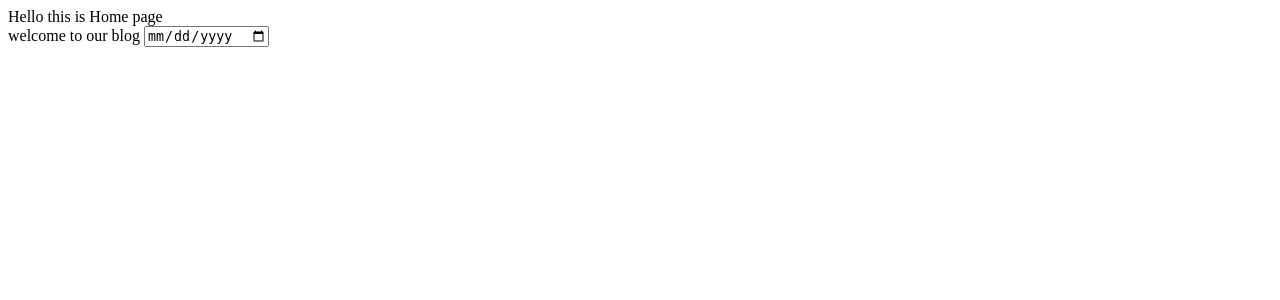
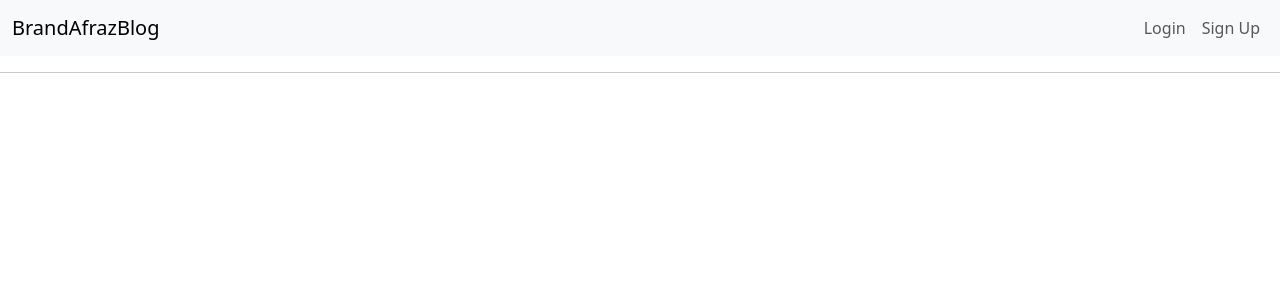
Before and after one commit to HoutanTV/django-class1-blog, a Django app: page / in a window 1280 px wide. Shown: the top 300 px of the page. Run offline with Django 5.2, Linux system fonts and the light colour scheme.

Commit message:
user app completed

```diff
--- a/core/settings.py
+++ b/core/settings.py
@@ -134,3 +134,6 @@ MEDIA_ROOT = os.path.join(BASE_DIR, 'media')
 DEFAULT_AUTO_FIELD = 'django.db.models.BigAutoField'
 
 AUTH_USER_MODEL = 'user.User'
+LOGIN_URL = 'login'
+LOGIN_REDIRECT_URL = '/'
+LOGOUT_REDIRECT_URL = '/'
--- a/templates/HomePage.html
+++ b/templates/HomePage.html
@@ -1,27 +1,5 @@
-<!doctype html>
-<html lang="en">
-<head>
-    <meta charset="UTF-8">
-    <meta name="viewport"
-          content="width=device-width, user-scalable=no, initial-scale=1.0, maximum-scale=1.0, minimum-scale=1.0">
-    <meta http-equiv="X-UA-Compatible" content="ie=edge">
-    <title>HomePage</title>
-</head>
-<body>
-{%if messages%}
-{% for message in messages%}
-<div class="alert alert-success alert-dismissible fade show" role="alert">
-    {{message}}
-    <button type="button" class="btn-close" data-bs-dismiss="alert" aria-label="Close"></button>
-</div>
+{%extends "base.html"%}
 
-{%endfor%}
-{%endif%}
-
-Hello this is Home page
-<br>
-{{welcome_title}}
-
-<input type="date" class="form-control">
-</body>
-</html>
+{%block title%}
+    Homepage
+{%endblock%}
--- /dev/null
+++ b/templates/base.html
@@ -0,0 +1,50 @@
+<!DOCTYPE html>
+<html lang="en">
+<head>
+    <meta charset="UTF-8">
+    <meta name="viewport" content="width=device-width, initial-scale=1.0">
+    <title>{% block title %}My Website{% endblock %}</title>    <!-- Bootstrap CSS -->
+    <link href="https://cdn.jsdelivr.net/npm/bootstrap@5.3.0-alpha1/dist/css/bootstrap.min.css" rel="stylesheet">
+</head>
+<body>
+
+<nav class="navbar navbar-expand-lg navbar-light bg-light">
+    <div class="container-fluid">
+        <a class="navbar-brand" href="#">BrandAfrazBlog</a>
+        <button class="navbar-toggler" type="button" data-bs-toggle="collapse" data-bs-target="#navbarNav" aria-controls="navbarNav" aria-expanded="false" aria-label="Toggle navigation">
+            <span class="navbar-toggler-icon"></span>
+        </button>
+        <div class="collapse navbar-collapse" id="navbarNav">
+            <ul class="navbar-nav ms-auto">
+                {% if user.is_authenticated %}
+                    <li class="nav-item">
+                        <a class="nav-link" href="#">Hello, {{ user.username }}!</a>
+                    </li>
+                    <li class="nav-item">
+
+                        <a class="nav-link"  href="{% url 'logout' %}">Logout</a>
+                    </li>
+                {% else %}
+                    <li class="nav-item">
+                        <a class="nav-link" href="{% url 'login' %}">Login</a>
+                    </li>
+                    <li class="nav-item">
+                        <a class="nav-link" href="{% url 'register' %}">Sign Up</a>
+                    </li>
+                {% endif %}
+            </ul>
+        </div>
+    </div>
+</nav>
+<hr>
+
+<div class="container mt-4">
+    {% block content %}
+    <!-- Page-specific content will go here -->
+    {% endblock %}
+</div>
+
+<!-- Bootstrap JS -->
+<script src="https://cdn.jsdelivr.net/npm/bootstrap@5.3.0-alpha1/dist/js/bootstrap.bundle.min.js"></script>
+</body>
+</html>
--- a/user/urls.py
+++ b/user/urls.py
@@ -1,7 +1,10 @@
 from django.urls import path
-from .views import test_view, register_view
+from .views import test_view, register_view, logout_custom
+from django.contrib.auth.views import LoginView
 
 urlpatterns = [
     path('register/', register_view, name='register'),
-    path('test/', test_view, name='test')
+    path('login/', LoginView.as_view(), name='login'),
+    path('logout/', logout_custom, name='logout'),
+    path('test/', test_view, name='test'),
 ]
--- a/user/views.py
+++ b/user/views.py
@@ -1,7 +1,7 @@
 from django.shortcuts import render, redirect
 from django.http import HttpResponse
 from django.views.decorators.csrf import csrf_exempt, csrf_protect
-from django.contrib.auth import login
+from django.contrib.auth import login, logout
 from django.contrib import messages
 from .forms import UserRegisterForm
 # Create your views here.
@@ -41,3 +41,8 @@ def register_view(request):
         form = UserRegisterForm()
     context = {'form': form}
     return render(request, "UserRegister.html", context)
+
+
+def logout_custom(request):
+    logout(request)
+    return redirect('home_page')
```
Also changed, not shown: templates/registration/login.html (added, +98 -0 lines).
